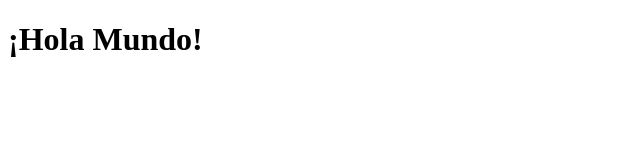
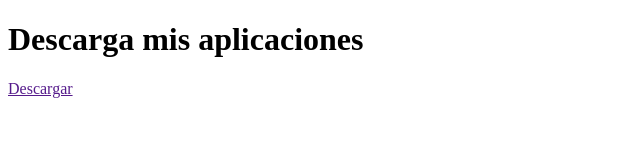
Before and after one commit to jvirlanserra-stack/download-apps, a plain HTML site: page index.html in a window 1280 px wide. Shown: the whole page, without its empty margins (0-640 px from the left). Drawn offline with Linux system fonts and the light colour scheme.

Commit message:
Update title and content in index.html

```diff
--- a/index.html
+++ b/index.html
@@ -3,9 +3,12 @@
 <head>
     <meta charset="UTF-8">
     <meta name="viewport" content="width=device-width, initial-scale=1.0">
-    <title>Mi Página</title>
+    <meta name="description" content="Descarga mis aplicaciones">
+    <meta name="theme-color" content="#007bff"> <!-- Pon un tema oscuro -->
+    <title>Descarga mis aplicaciones</title>
 </head>
 <body>
-    <h1>¡Hola Mundo!</h1>
+    <h1>Descarga mis aplicaciones</h1>
+    <a href="">Descargar</a>
 </body>
 </html>
```
